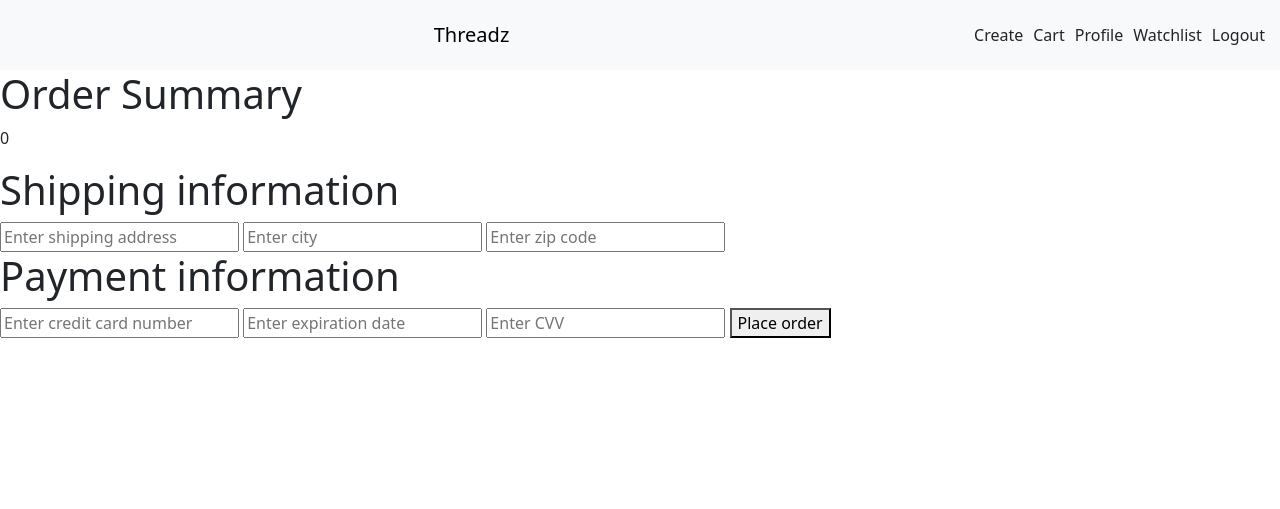
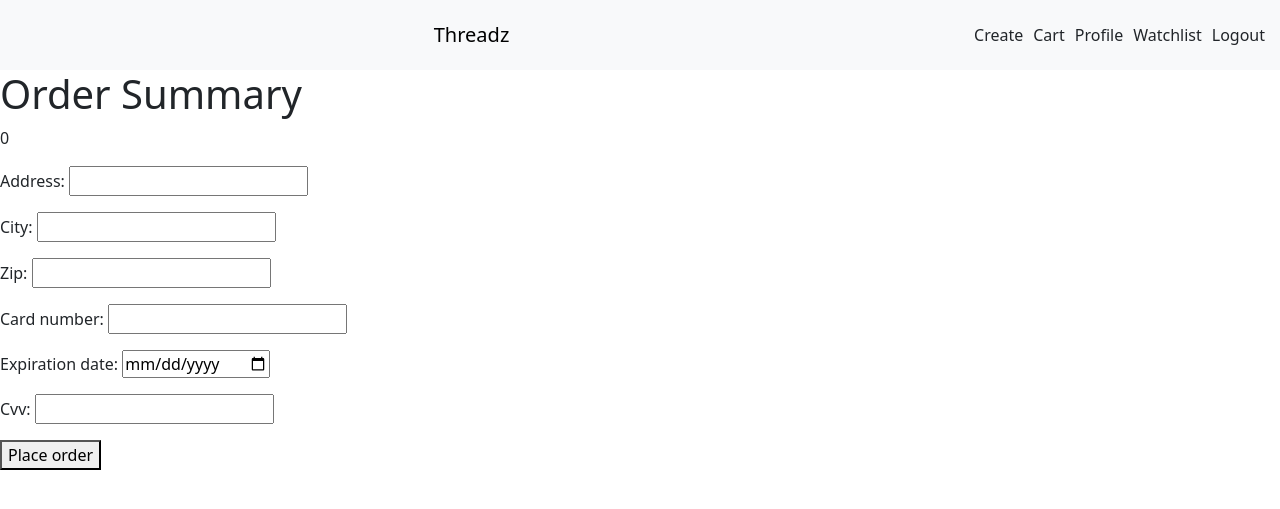
Before and after one commit to NickG35/Threadz, a Django app: page /orders/checkout in a window 1280 px wide. Shown: the top 509 px of the page. Run offline with Django 5.2, Linux system fonts and the light colour scheme; the visitor is signed in with stand-in values (Sample User, id 1); data that the repository does not hold is empty.

Commit message:
got rid of and replaced html form with django form

```diff
--- a/orders/templates/checkout.html
+++ b/orders/templates/checkout.html
@@ -14,20 +14,12 @@
     <p>{{ items.size }}</p>
     <p>{{ items.quantity }}</p>
 {% endfor %}
+
 <p>{{ cart_total }}</p>
 
 <form action="{% url 'checkout' %}" method="post">
     {% csrf_token %}
-    <h1 class="order-header">Shipping information</h1>
-    <input name="address" type="text" placeholder="Enter shipping address" required>
-    <input name="city" type="text" placeholder="Enter city" required>
-    <input name="zip" type="text" placeholder="Enter zip code" required>
-
-    <h1 class="order-header">Payment information</h1>
-    <input name="card_number" type="text" placeholder="Enter credit card number" required>
-    <input name="expiration" type="text" placeholder="Enter expiration date" required>
-    <input name="cvv" type="text" placeholder="Enter CVV" required>
-
+    {{ form.as_p }}
     <button type="submit">Place order</button>
 </form>
 {% endblock %}
```
